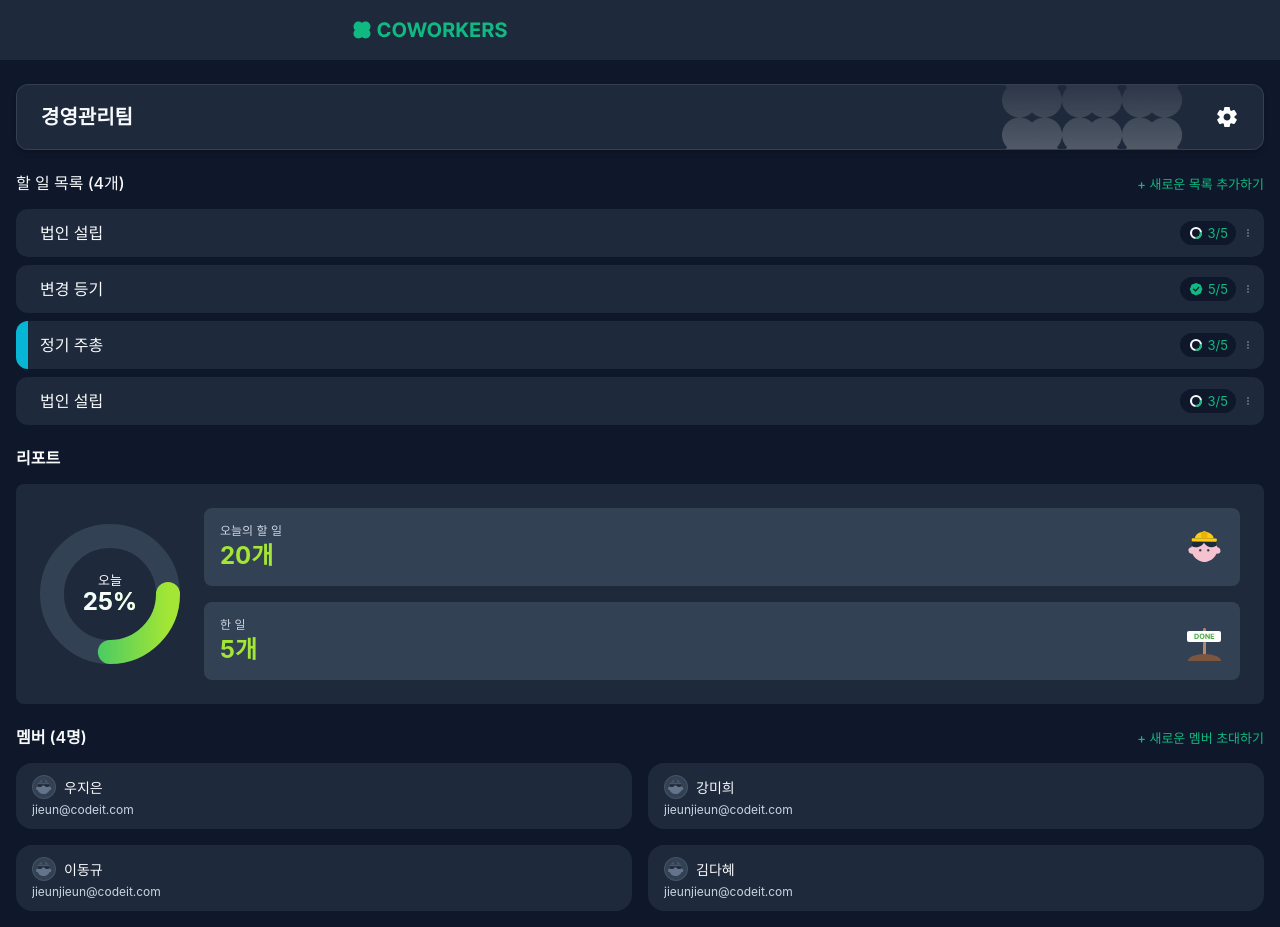
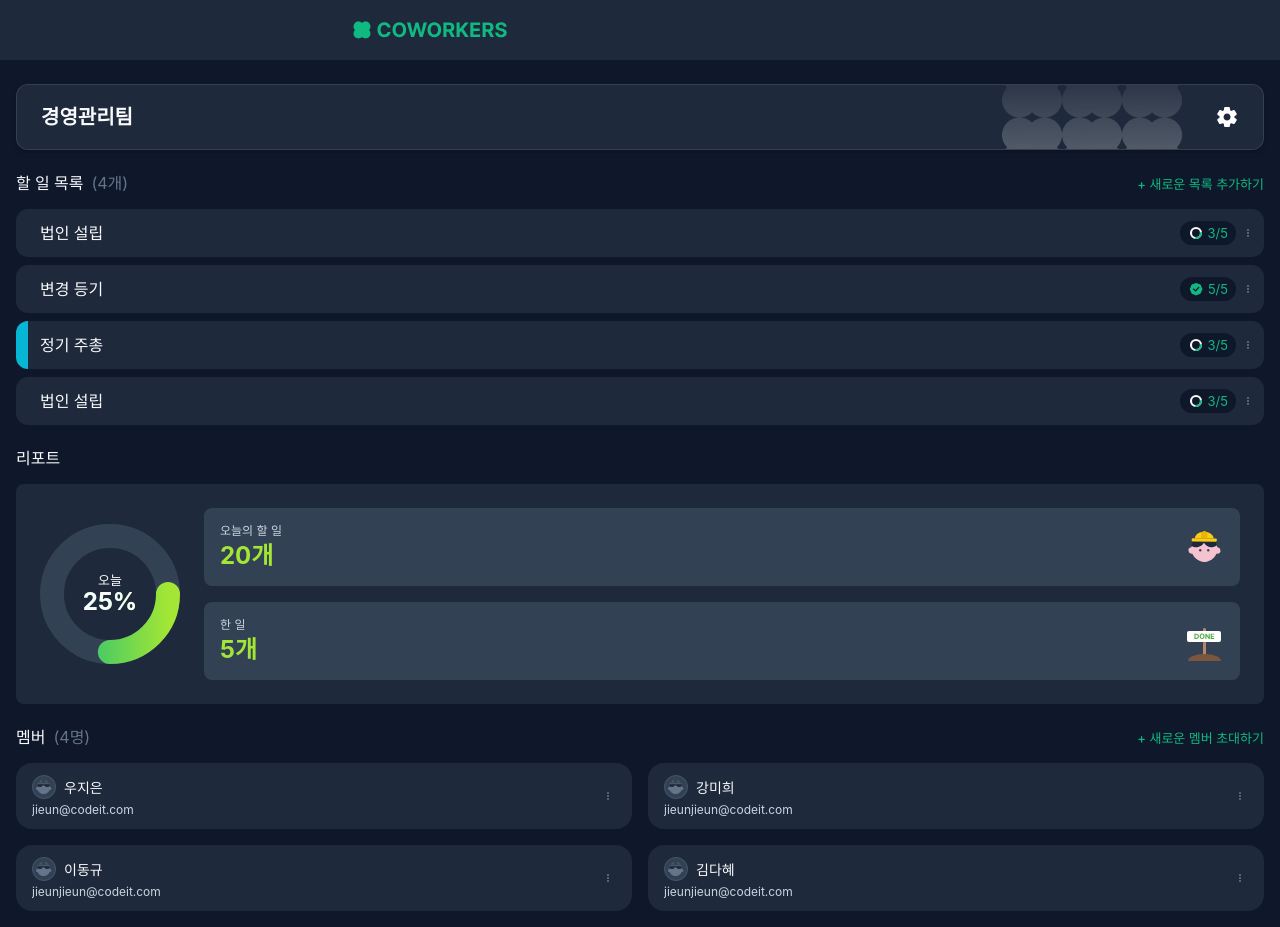
Before and after one commit to codeit-part4-6team/coworkers_project, a Next.js app: page /team in a window 1280 px wide. Built offline with nearby package versions, Linux system fonts and the light colour scheme; a web font is replaced by a local one.

Commit message:
feat: add kebab dropdown in teamMemberCard

```diff
--- a/src/components/teamPage/TeamMemberCard.tsx
+++ b/src/components/teamPage/TeamMemberCard.tsx
@@ -1,4 +1,6 @@
 import Member from '@/assets/member.svg';
+import Kebab from '@/assets/kebab.svg';
+import Dropdown, { DropdownOption } from '../common/Dropdown';
 
 interface TeamMemberCardProps {
   members: { name: string; email: string }[];
@@ -10,13 +12,32 @@ interface MemberItemProps {
 }
 
 const MemberItem = ({ name, email }: MemberItemProps) => {
+  const kebabOptions = [
+    { label: '수정하기', value: 'edit' },
+    { label: '삭제하기', value: 'delete' },
+  ];
+
+  const handleChange = (selectedOption: DropdownOption) => {
+    console.log('Selected option:', selectedOption);
+  };
+
   return (
-    <div className="bg-background-secondary rounded-2xl py-3 px-4">
-      <div className="flex items-center mb-1">
-        <Member className="mr-2" />
-        <p className="font-medium text-md">{name}</p>
+    <div className="bg-background-secondary rounded-2xl py-3 px-4 flex justify-between items-start">
+      <div>
+        <div className="flex items-center mb-1">
+          <Member className="mr-2" />
+          <p className="font-medium text-md">{name}</p>
+        </div>
+        <p className="text-xs text-text-secondary truncate">{email}</p>
       </div>
-      <p className="text-xs text-text-secondary truncate">{email}</p>
+      <div className="self-stretch flex items-center">
+        <Dropdown
+          options={kebabOptions}
+          onChange={handleChange}
+          customButton={<Kebab width="16" height="16" />}
+          size="sm"
+        />
+      </div>
     </div>
   );
 };
@@ -25,7 +46,12 @@ const TeamMemberCard = ({ members }: TeamMemberCardProps) => {
   return (
     <div>
       <div className="flex justify-between items-center mt-6 mb-4">
-        <h2 className="text-lg font-semibold">멤버 ({members.length}명)</h2>
+        <h2 className="text-lg font-medium">
+          멤버
+          <span className="text-text-default font-regular ml-2">
+            ({members.length}명)
+          </span>
+        </h2>
         <button className="text-color-brand-primary text-sm font-medium">
           + 새로운 멤버 초대하기
         </button>
@@ -35,7 +61,6 @@ const TeamMemberCard = ({ members }: TeamMemberCardProps) => {
           <MemberItem key={index} name={member.name} email={member.email} />
         ))}
       </div>
-      {/*드롭다운*/}
     </div>
   );
 };
--- a/src/components/teamPage/TeamReport.tsx
+++ b/src/components/teamPage/TeamReport.tsx
@@ -62,7 +62,7 @@ const ReportCard = ({ totalTasks, completedTasks }: ReportCardProps) => {
 
   return (
     <>
-      <h2 className="text-lg font-semibold mt-6 mb-4">리포트</h2>
+      <h2 className="text-lg font-medium mt-6 mb-4">리포트</h2>
       <div className="bg-background-secondary rounded-lg p-6">
         <div className="flex items-center space-x-6">
           <DonutChart
--- a/src/components/teamPage/TodoListCard.tsx
+++ b/src/components/teamPage/TodoListCard.tsx
@@ -76,7 +76,12 @@ const TodoListCard = ({ todos }: TodoListCardProps) => {
   return (
     <div className="space-y-2">
       <div className="flex justify-between items-center mb-4">
-        <h2 className="text-lg font-medium">할 일 목록 ({todos.length}개)</h2>
+        <h2 className="text-lg font-medium">
+          할 일 목록
+          <span className="text-text-default font-regular ml-2">
+            ({todos.length}개)
+          </span>
+        </h2>
         <button className="text-color-brand-primary text-sm font-medium">
           + 새로운 목록 추가하기
         </button>
```
